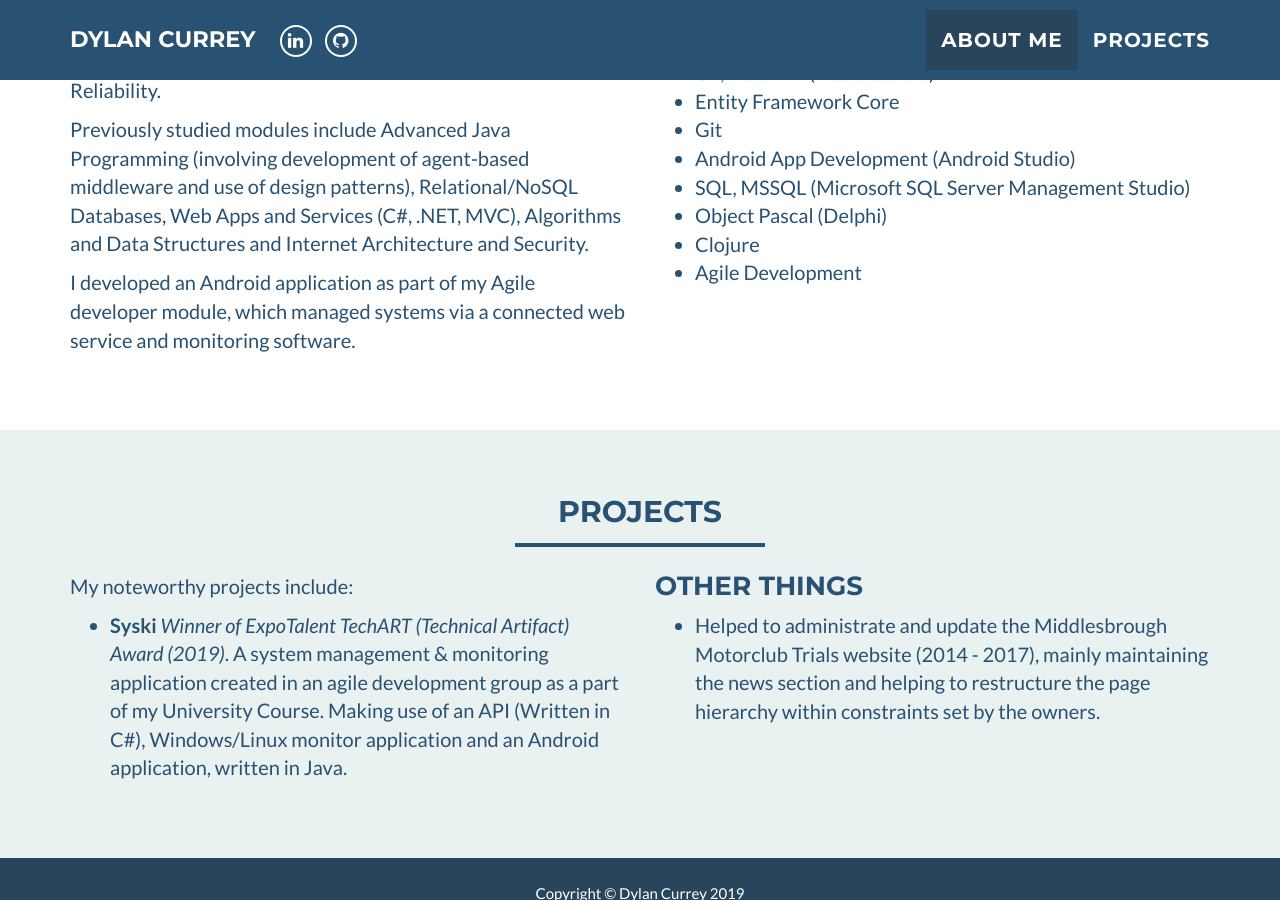
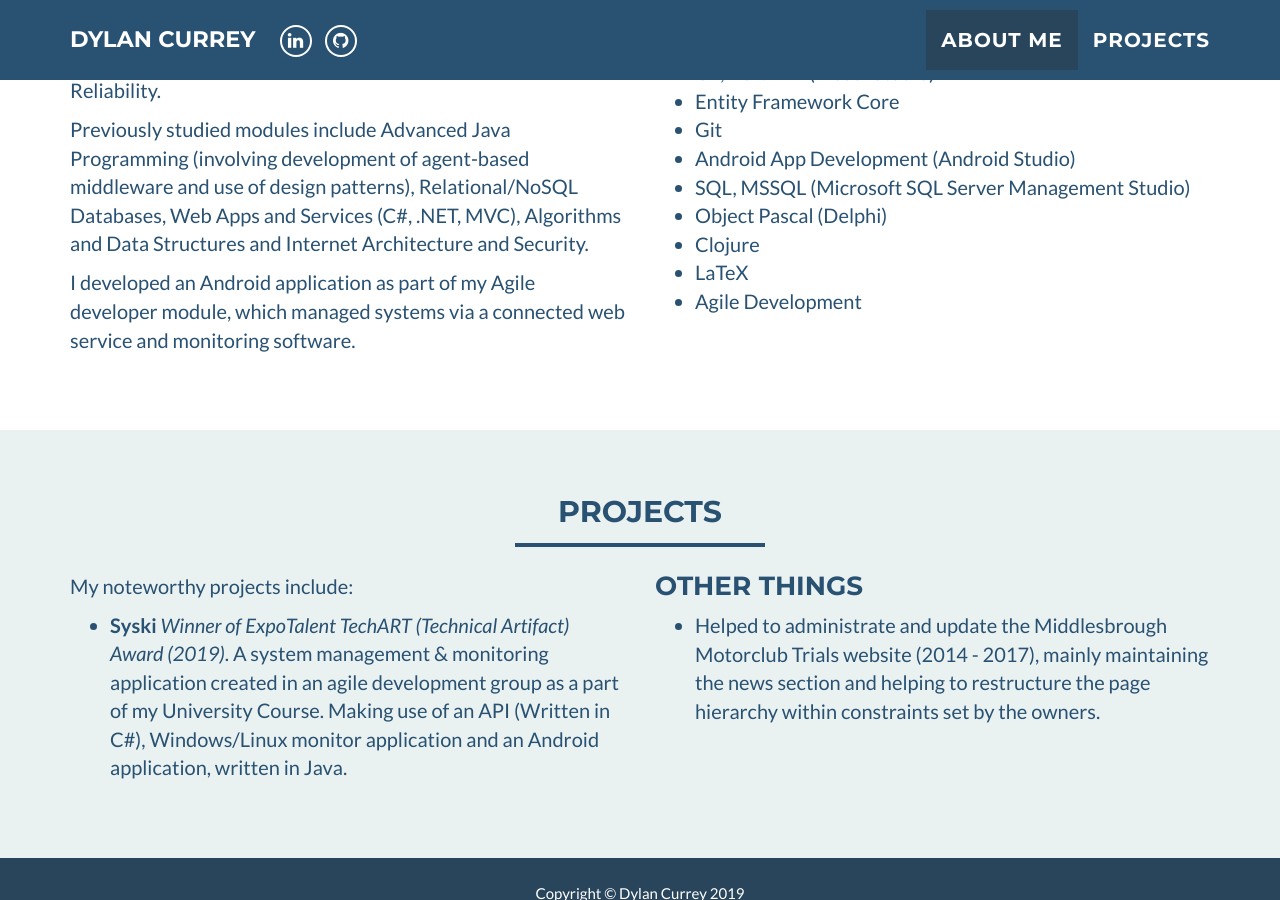
Before and after one commit to dscurrey/dscurrey.github.io, a Jekyll site: the page built from index.html, in a window 1280 px wide and 900 px high, scrolled down 726 px. Built offline with Jekyll 4.4.1, drawn with Linux system fonts in a browser that asks for light colours.

Commit message:
Updated about me

```diff
--- a/_includes/about_me.html
+++ b/_includes/about_me.html
@@ -47,6 +47,9 @@
 				Clojure
 				</li>
 				<li>
+				LaTeX
+				</li>
+				<li>
 				Agile Development
 				</li>
 			</ul>
```
